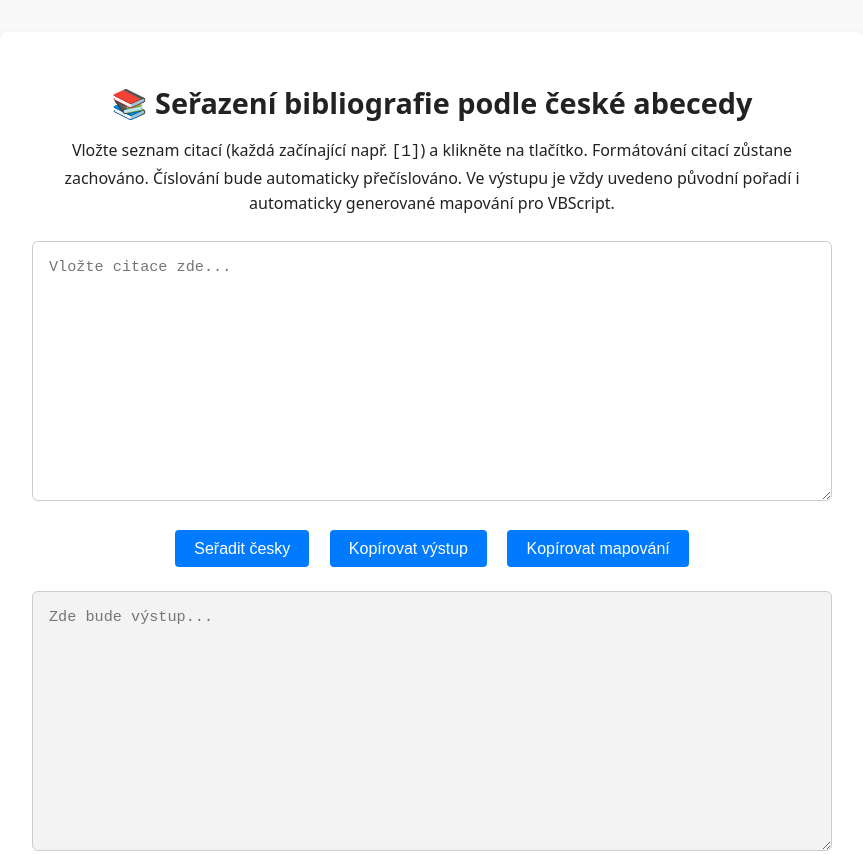
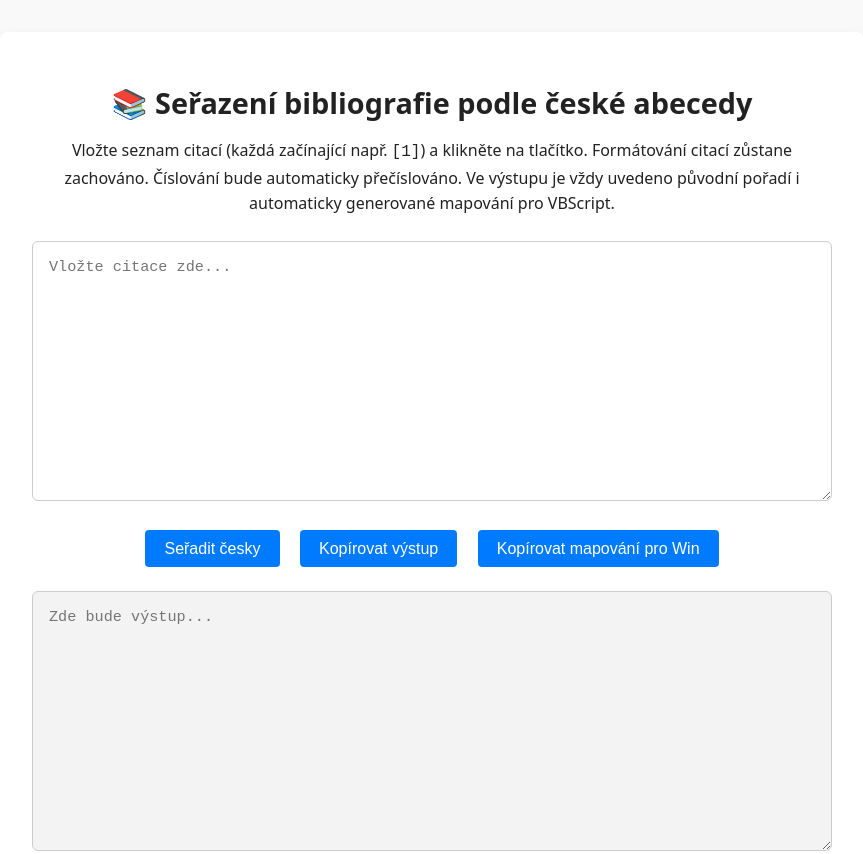
Before and after one commit to the-maty/citace-sorter, a plain HTML site: page index.html in a window 1280 px wide. Shown: the top 854 px of the page, without its empty margins (208-1071 px from the left). Drawn offline with Linux system fonts and the light colour scheme.

Commit message:
Update index.html

```diff
--- a/index.html
+++ b/index.html
@@ -15,7 +15,7 @@
     <div class="buttons">
       <button onclick="sortCitations()">Seřadit česky</button>
       <button onclick="copyOutput()">Kopírovat výstup</button>
-      <button onclick="copyMapping()">Kopírovat mapování</button>
+      <button onclick="copyMapping()">Kopírovat mapování pro Win</button>
     </div>
 
     <textarea id="output" readonly placeholder="Zde bude výstup..."></textarea>
```
